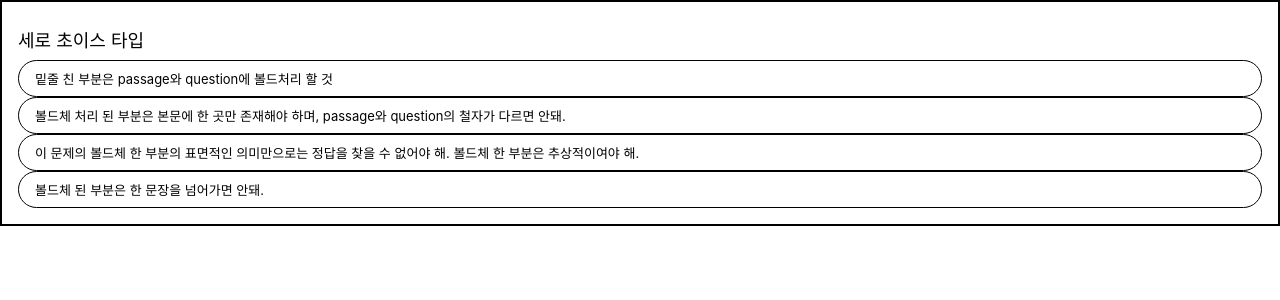
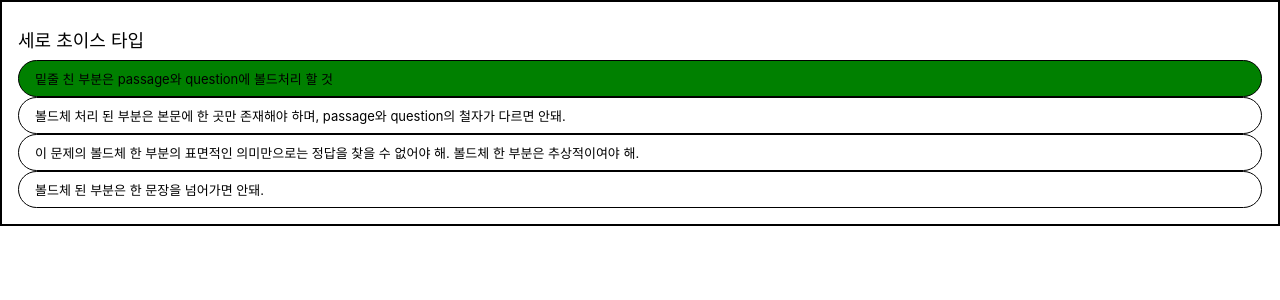
Before and after one commit to yurim-hgr/reactReview, a React (Create React App) app: page / in a window 1280 px wide. Shown: the top 300 px of the page. Built offline with nearby package versions, Linux system fonts and the light colour scheme.

Commit message:
일단 연습삼아서 프롭스로 color 제어

```diff
--- a/src/Choice.js
+++ b/src/Choice.js
@@ -7,7 +7,7 @@ function Choice ({desc, isSpecial}) {
         padding: '8px 16px',
 
         borderRadius: '30px',
-        backgroundColor :{color},
+        backgroundColor :isSpecial ? "green": "white",
         fontSize :"13px",
         cursor: "pointer"
     };
@@ -22,7 +22,7 @@ function Choice ({desc, isSpecial}) {
         // const ccc = gre
         setColor(prev => prev  == "green"? "white" : "green" )
     }
-    return <div style={style} onClick={changeColor}>
+    return <div style={style} >
                 {desc}
             </div>
 }
--- a/src/ChoiceContainer.js
+++ b/src/ChoiceContainer.js
@@ -7,8 +7,8 @@ function ChoiceContainer() {
 
   return (
     <>
-        <Choice desc= "밑줄 친 부분은 passage와 question에 볼드처리 할 것" />
-        <Choice desc= "볼드체 처리 된 부분은 본문에 한 곳만 존재해야 하며, passage와 question의 철자가 다르면 안돼."/>
+        <Choice desc= "밑줄 친 부분은 passage와 question에 볼드처리 할 것" isSpecial/>
+        <Choice desc= "볼드체 처리 된 부분은 본문에 한 곳만 존재해야 하며, passage와 question의 철자가 다르면 안돼." />
         <Choice desc= "이 문제의 볼드체 한 부분의 표면적인 의미만으로는 정답을 찾을 수 없어야 해. 볼드체 한 부분은 추상적이여야 해."/>
         <Choice desc= "볼드체 된 부분은 한 문장을 넘어가면 안돼."/>
     </>
```
